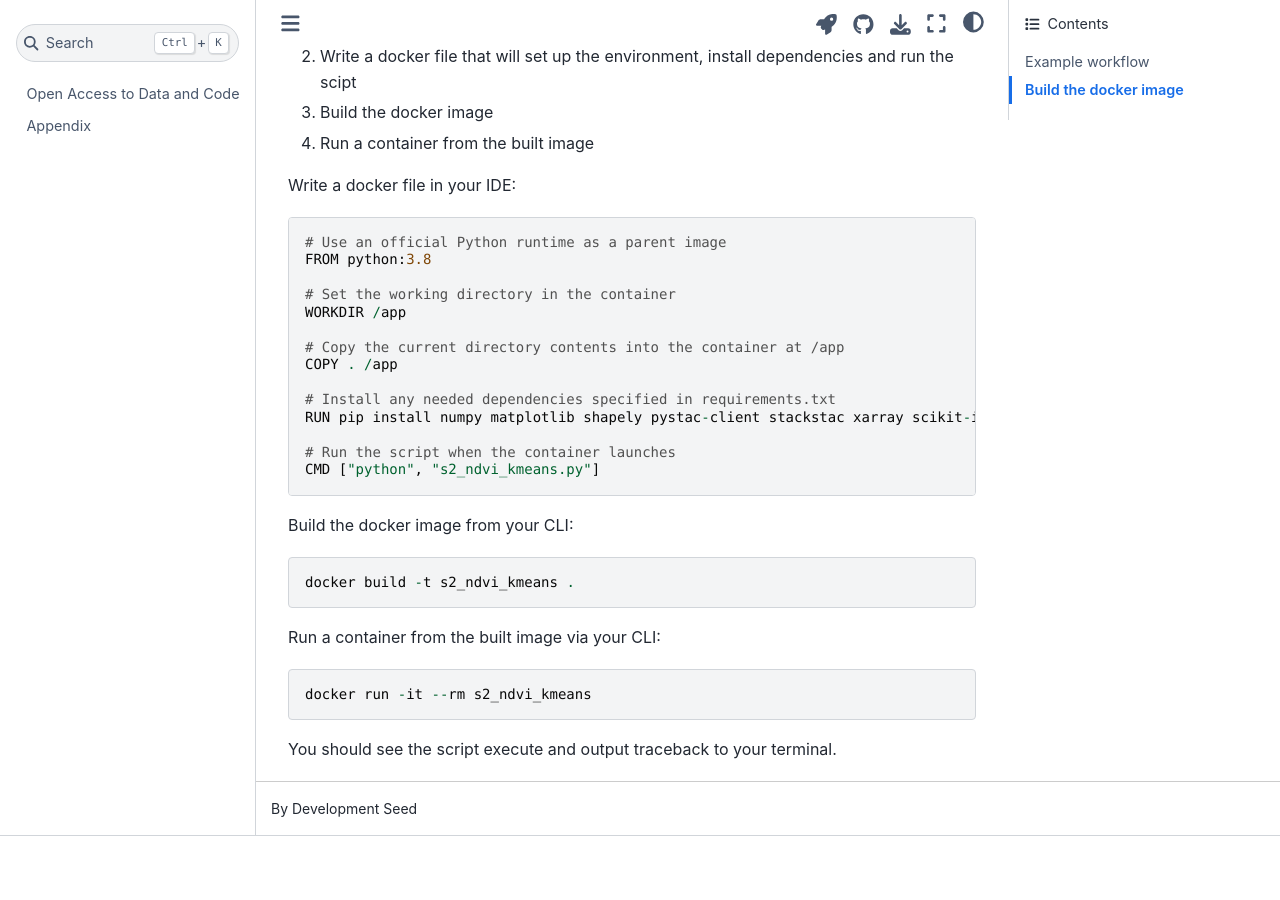
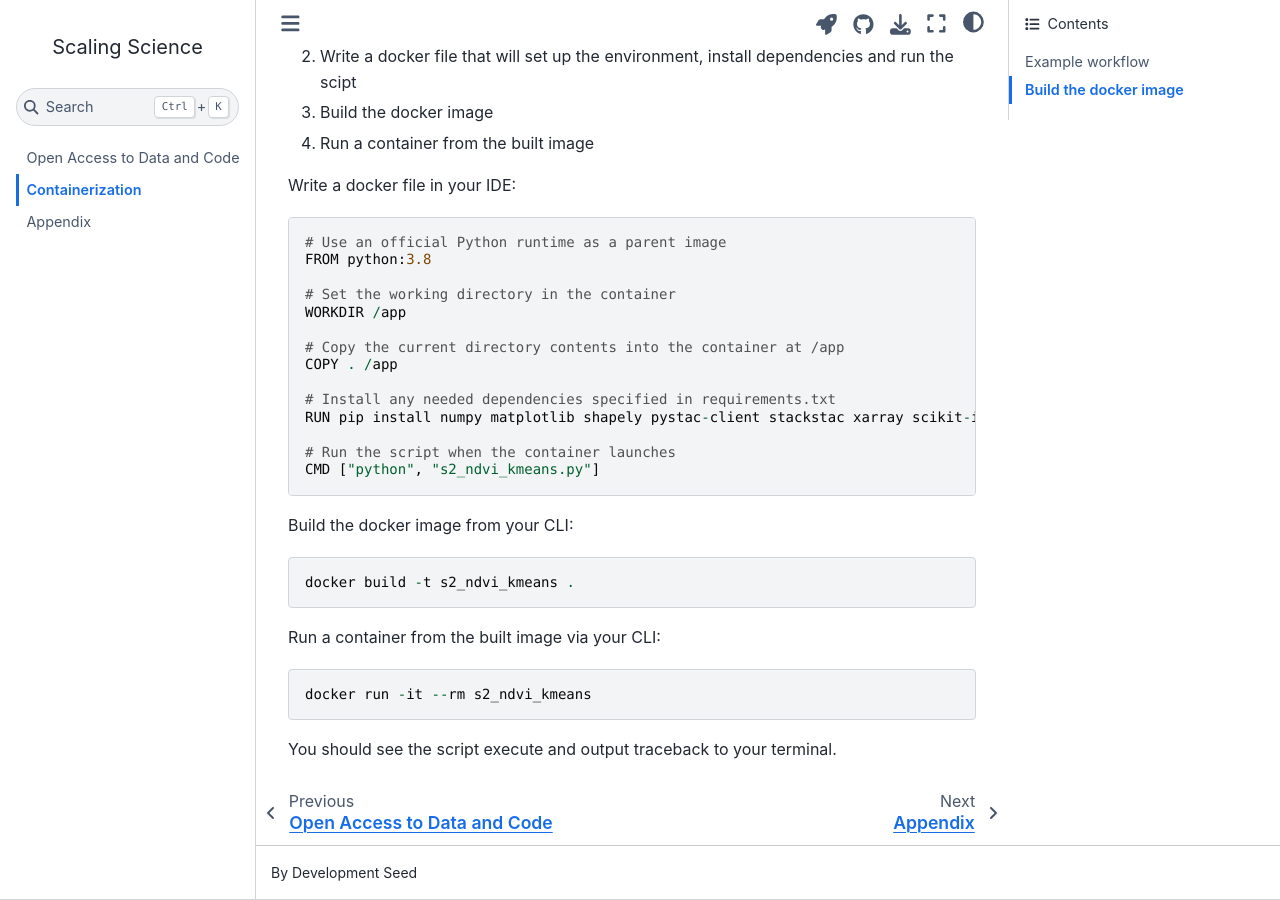
Before and after one commit to developmentseed/scaling_science, a Jupyter Book: the page built from book/docs/Containerization.ipynb, in a window 1280 px wide and 900 px high, scrolled down 4728 px. Built offline with Jupyter Book 1.0.4 settings and Sphinx 7.4.7 and the Sphinx Book theme 1.1.4, drawn with Linux system fonts in a browser that asks for light colours; pages that are not in the unit, such as notebooks, are missing from menus; before the commit the page ends 5564 px from its top, so only the background shows below that.

Commit message:
update table of contents w containerization chapter

```diff
--- a/book/_toc.yml
+++ b/book/_toc.yml
@@ -3,4 +3,5 @@
 chapters:
   - file: docs/Open_data_code.ipynb
   - file: docs/Use_of_notebooks.ipynb
+  - file: docs/Containerization.ipynb
   - file: docs/appendix
```
